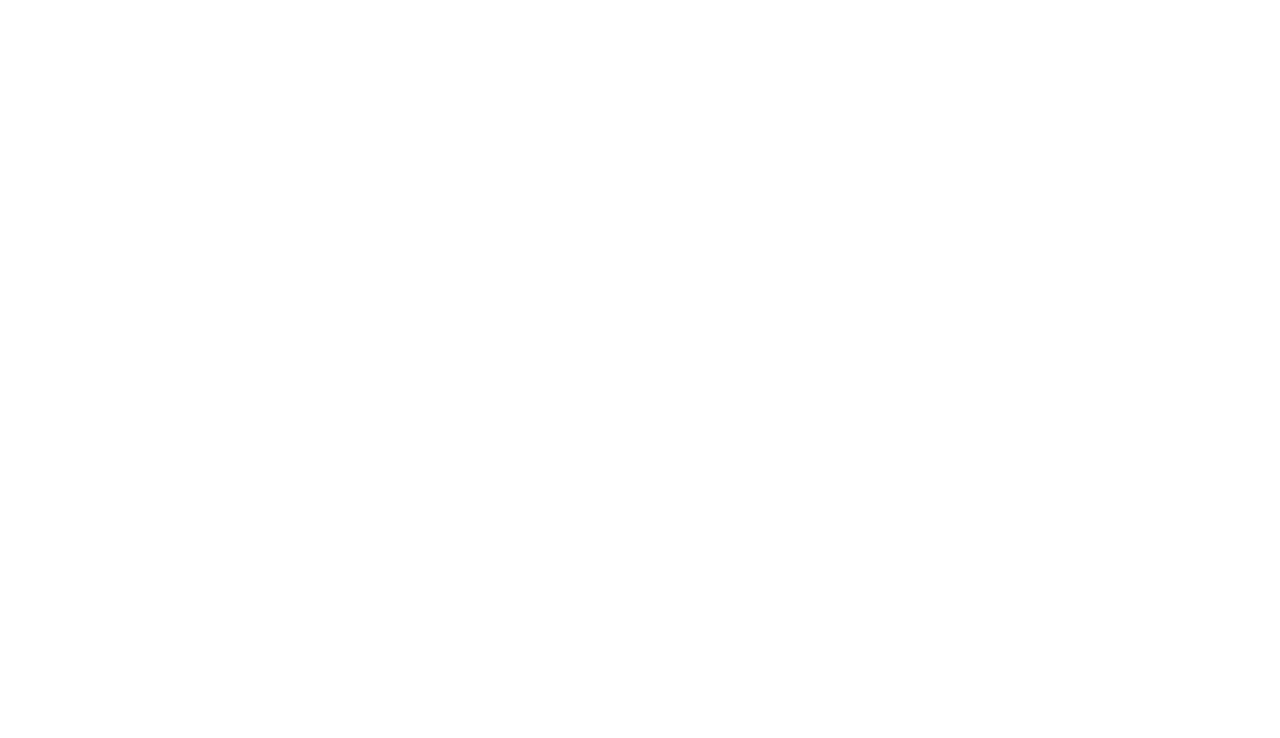
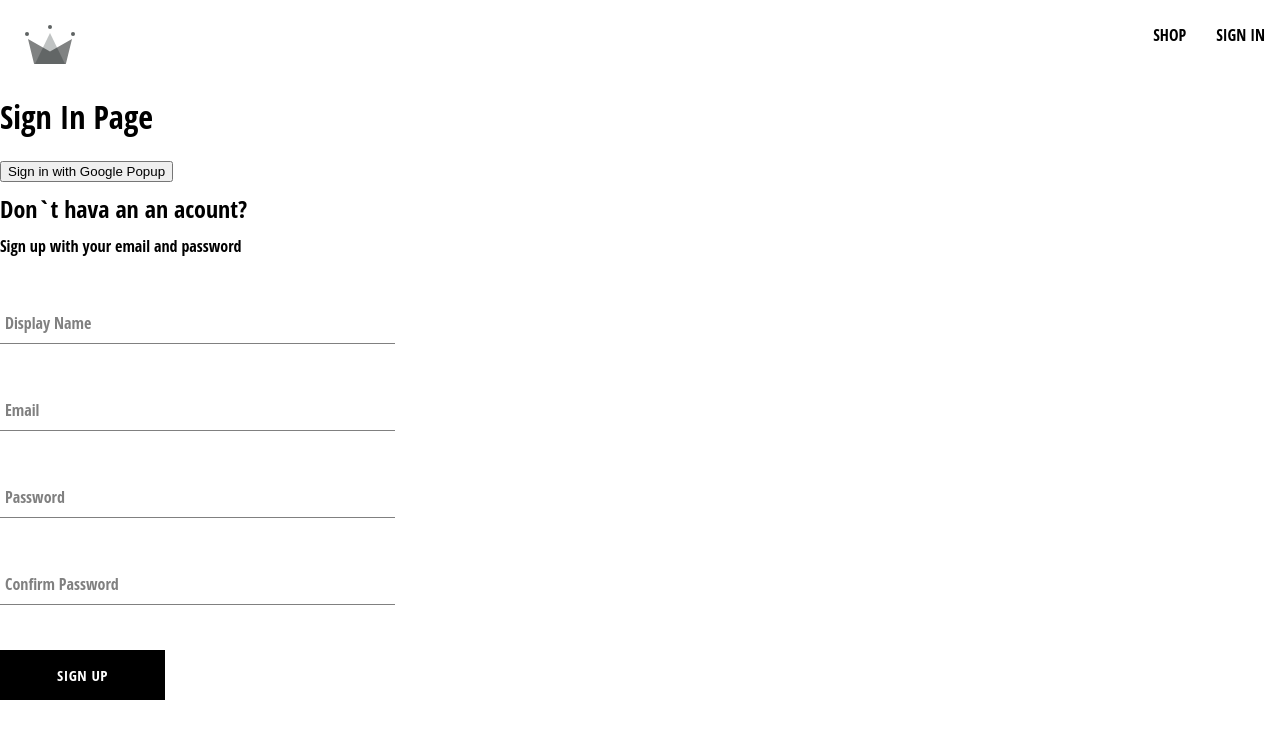
Before and after one commit to vrichtmann/e-comerce, a React (Create React App) app: page /auth in a window 1280 px wide. Before the commit this address had no page. Shown: the top 738 px of the page. Built offline with nearby package versions, Linux system fonts and the light colour scheme; a web font is replaced by a local one.

Commit message:
Authentication

```diff
--- a/src/App.js
+++ b/src/App.js
@@ -1,8 +1,8 @@
 import {Routes, Route} from 'react-router-dom'
 
+import Home from './routes/home/home.component'
 import Navegation from './routes/navigation/navigation.component'
-import Home from './routes/home/home.component'
-import SignIn from './routes/sign-in/sign-in.component'
+import Authentication from './routes/authentication/authentication.component'
 
 const Shop = () =>{
   return(
@@ -17,7 +17,7 @@
         {/* <Route path='home' element={<Home />}/> */}
         <Route index element={<Home />}/>
         <Route path='shop' element={<Shop />}/>
-        <Route path='sign-in' element={<SignIn />}/>
+        <Route path='auth' element={<Authentication />}/>
       </Route>
 
       {/* /home/shop */}
--- a/src/routes/sign-in/sign-in.component.jsx
+++ b/src/routes/authentication/authentication.component.jsx
@@ -10,7 +10,7 @@
 
 import SignUpForm from '../../compoments/sign-up-form/sign-up-form.component';
 
-const SignIn = () => {
+const Authentication = () => {
 
     // useEffect(() => {
     //     async function fetchData(){
@@ -37,4 +37,4 @@
     );
 }
 
-export default SignIn;
+export default Authentication;
--- a/src/routes/navigation/navigation.component.jsx
+++ b/src/routes/navigation/navigation.component.jsx
@@ -16,7 +16,7 @@
                 <Link className="nav-link" to='/shop'>
                     SHOP
                 </Link>
-                <Link className="nav-link" to='/sign-in'>
+                <Link className="nav-link" to='/auth'>
                     SIGN IN
                 </Link>
            </div>
```
